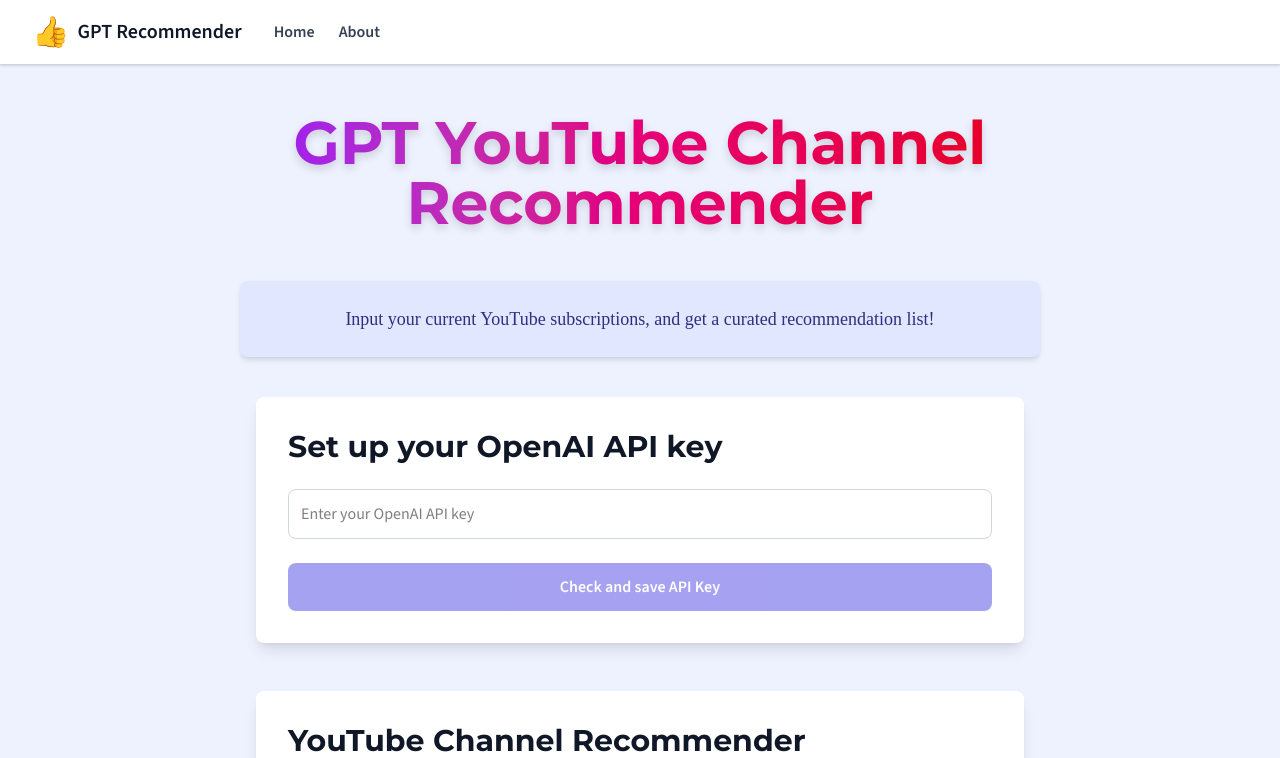
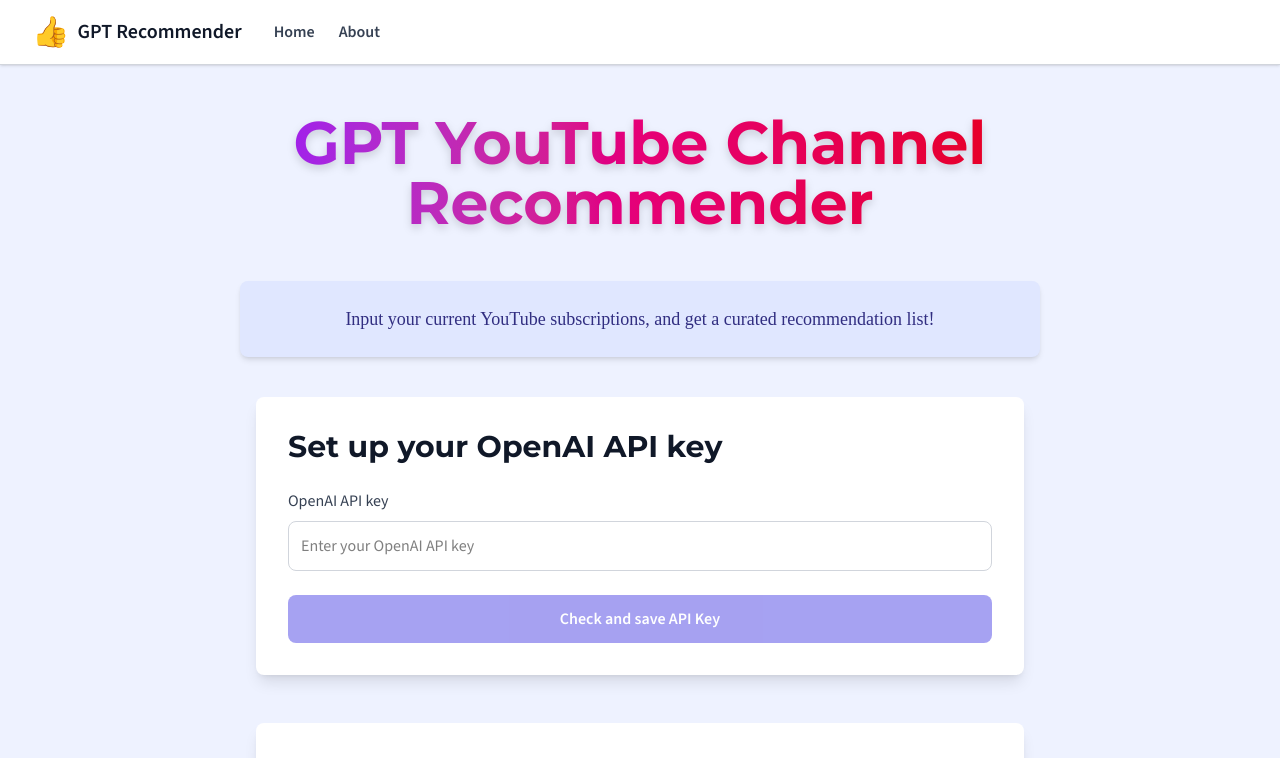
Before and after one commit to louispaulet/gpt_recommender, a React (Vite) app in the folder gpt_reco_app/: page /#/ in a window 1280 px wide. Shown: the top 758 px of the page. Built offline with nearby package versions, Linux system fonts and the light colour scheme; no server answers; a web font is replaced by a local one.

Commit message:
Add label for API key input

```diff
--- a/gpt_reco_app/src/components/Homepage.jsx
+++ b/gpt_reco_app/src/components/Homepage.jsx
@@ -90,7 +90,11 @@
   return (
     <main className="max-w-3xl mx-auto p-8 bg-white rounded-lg shadow-lg mt-10 font-secondary">
       <h2 className="text-3xl font-extrabold mb-6 text-gray-900 font-primary">Set up your OpenAI API key</h2>
+      <label htmlFor="api-key-input" className="block mb-2 text-gray-700 font-medium">
+        OpenAI API key
+      </label>
       <input
+        id="api-key-input"
         type="text"
         placeholder="Enter your OpenAI API key"
         value={apiKey}
```
Also changed, not shown: 1 other file (tests, documents, lock files or other folders).
